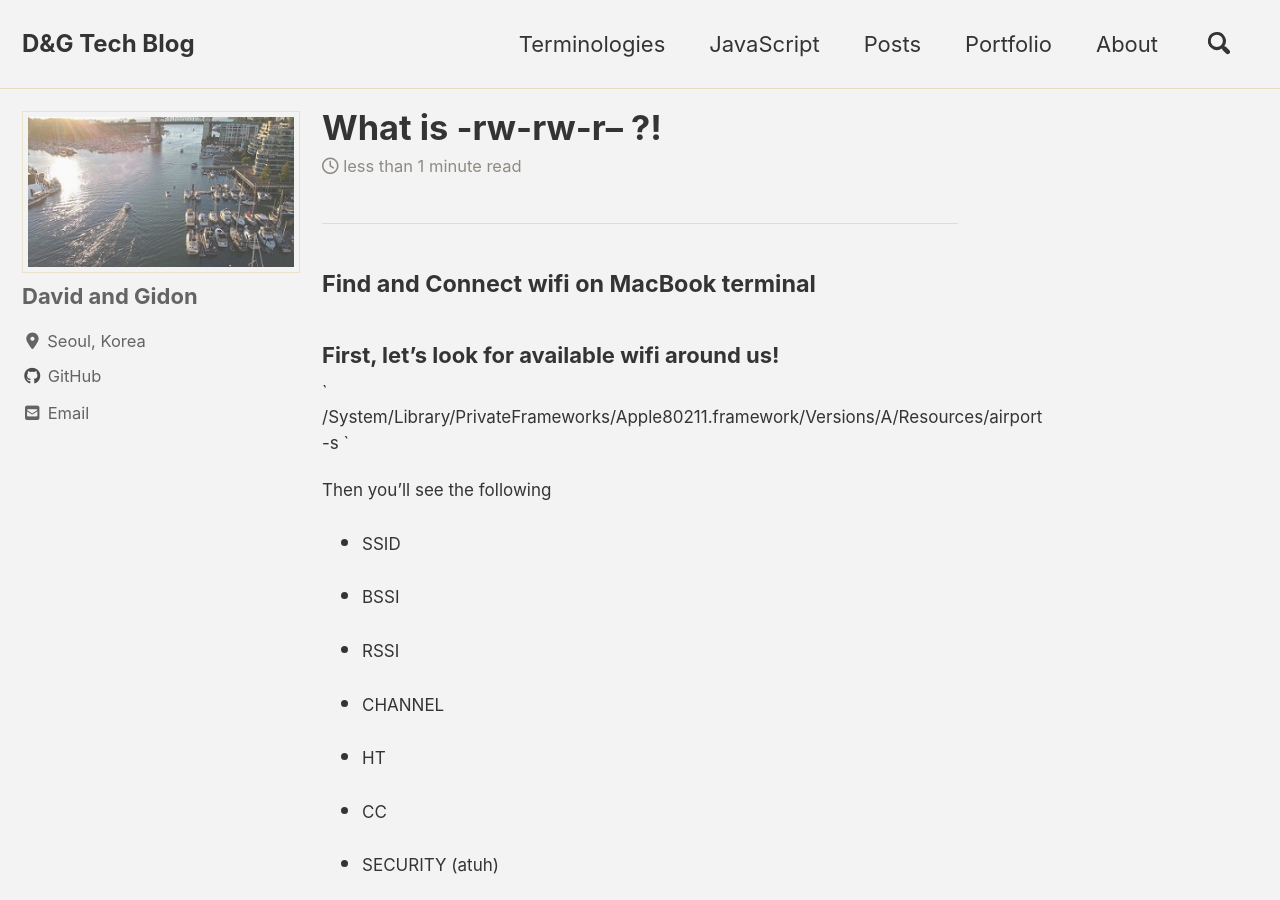
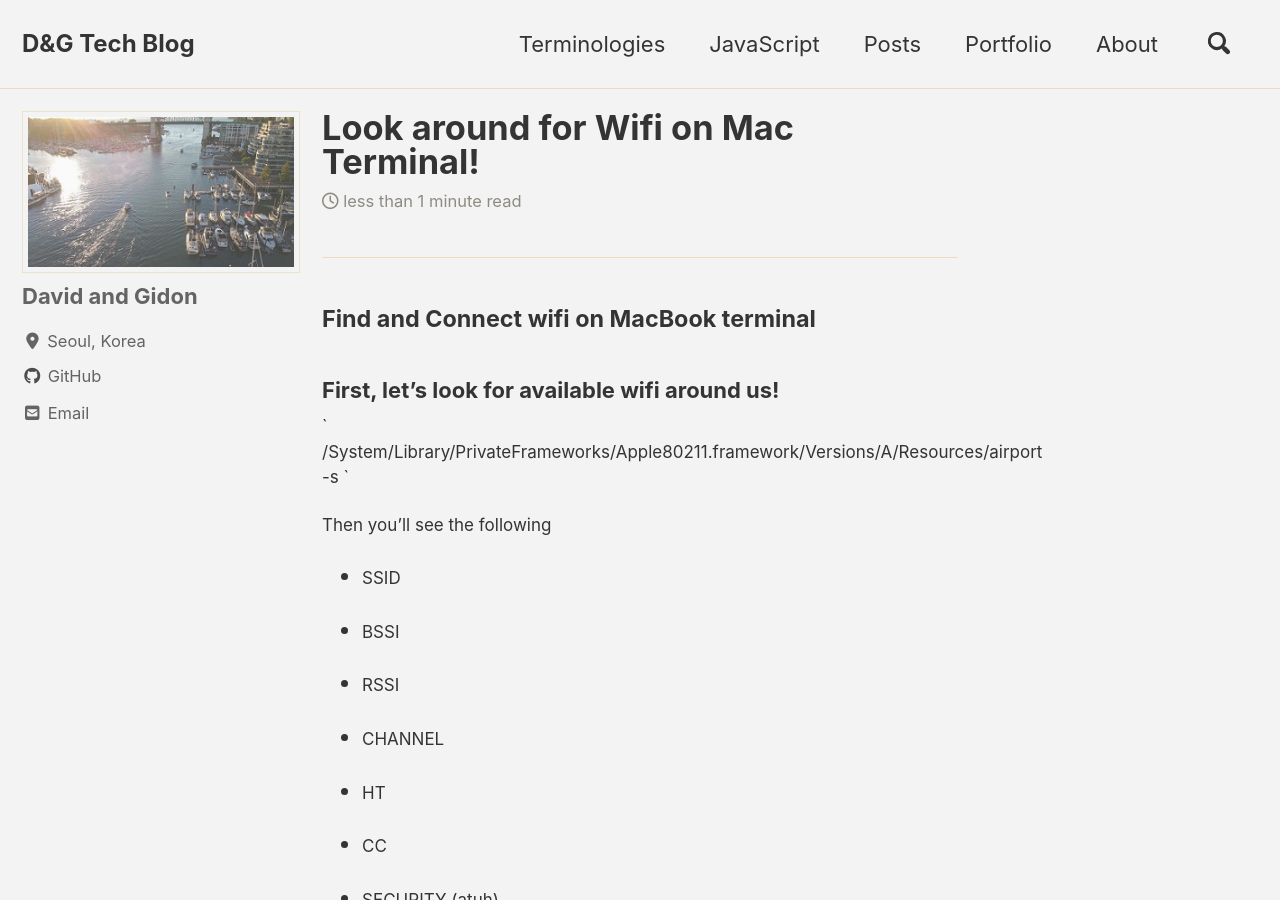
Before and after one commit to DOEHOONLEE/DGTechBlog, a Jekyll site: the page built from _posts/2021-09-06-Wifi-Connection.md, in a window 1280 px wide and 900 px high. Built offline with Jekyll 4.4.1, drawn with Linux system fonts in a browser that asks for light colours; cached includes are drawn as plain includes; nearby versions of some CDN libraries; comment, search, counter and statistics services are not loaded.

Commit message:
wifi connection post title fixed

```diff
--- a/_posts/2021-09-06-Wifi-Connection.md
+++ b/_posts/2021-09-06-Wifi-Connection.md
@@ -1,5 +1,5 @@
 ---
-title: "What is -rw-rw-r-- ?!"
+title: "Look around for Wifi on Mac Terminal!"
 
 categories:
   - Linux
```
